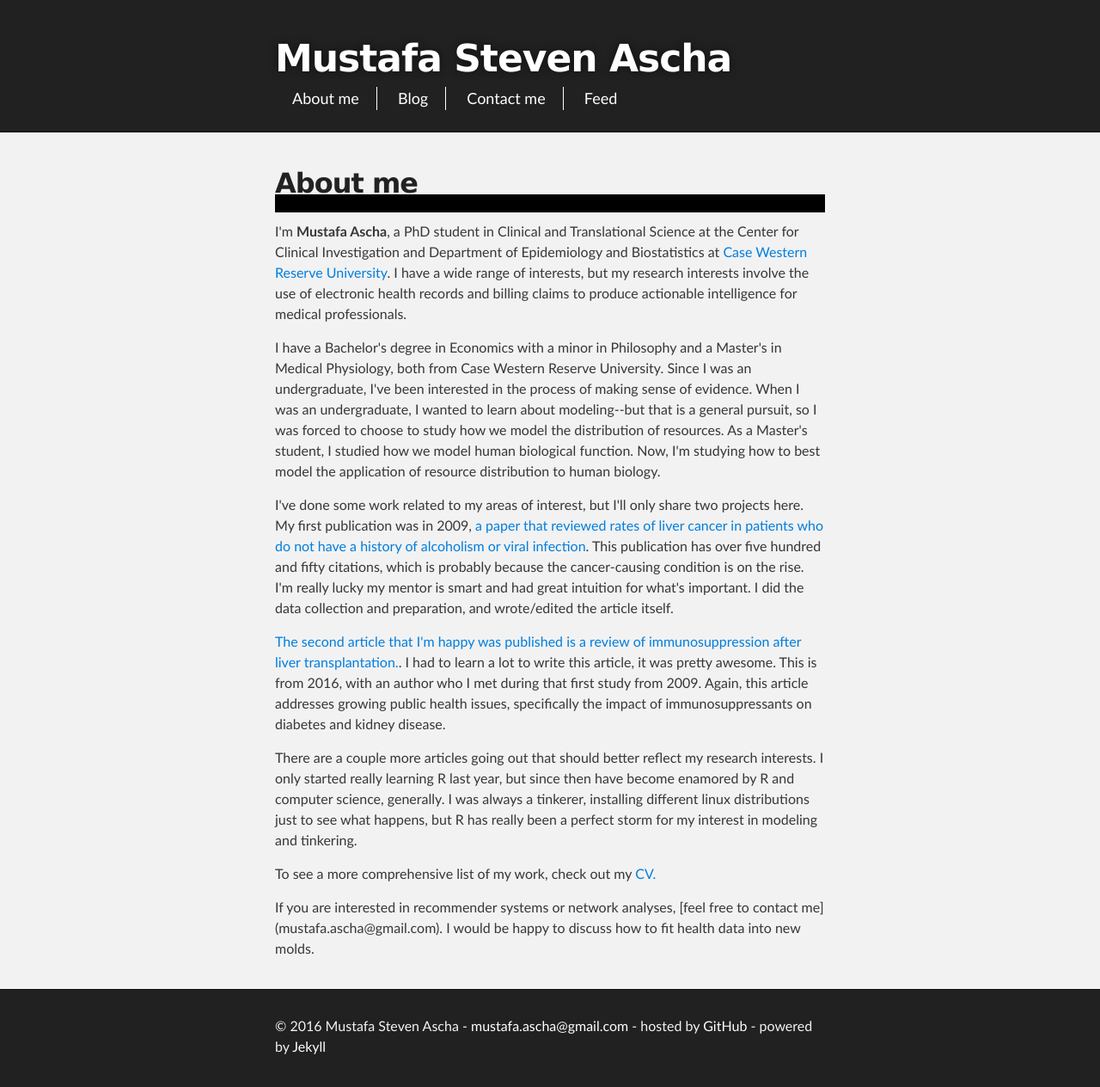
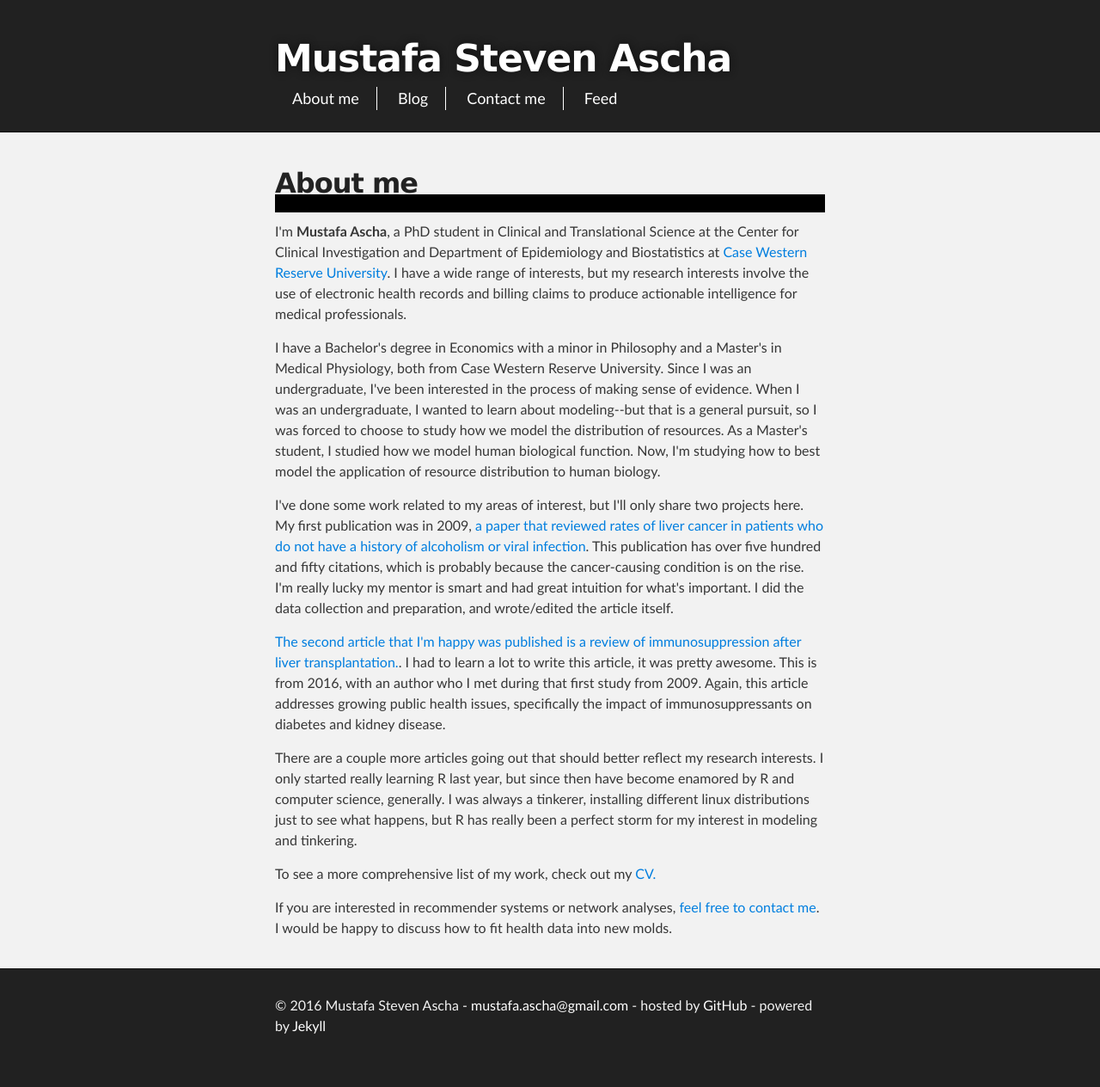
Before and after one commit to mustafaascha/mustafaascha.github.io, a Jekyll site: the page built from about/index.html, in a window 1280 px wide. Shown: the whole page at 86% size. Built offline with Jekyll 4.4.1, drawn with Linux system fonts in a browser that asks for light colours; after the commit the page ends 1240 px from its top, so only the background shows below that; some of the changed lines change nothing that is shown.

Commit message:
fix email address

```diff
--- a/about/index.html
+++ b/about/index.html
@@ -17,4 +17,4 @@ title: About Mustafa
 
 <p>To see a more comprehensive list of my work, check out my <a href="http://mustafa.fyi/assets/Ascha_CV.pdf", target = "_blank"> CV.</a></p>
 
-<p>If you are interested in recommender systems or network analyses, [feel free to contact me](mustafa.ascha@gmail.com). I would be happy to discuss how to fit health data into new molds.</p>
+<p>If you are interested in recommender systems or network analyses, <a href="mailto:mustafa.ascha@gmail.com", target = "_blank"> feel free to contact me</a>. I would be happy to discuss how to fit health data into new molds.</p>
```
